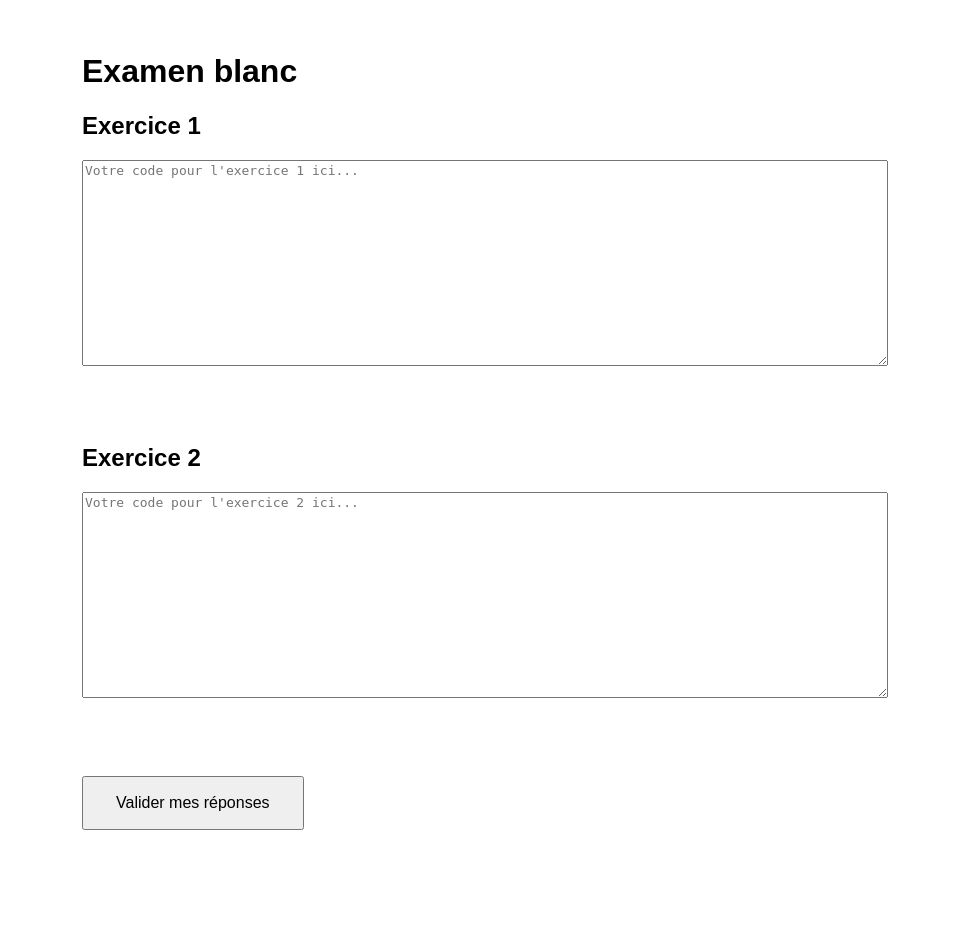
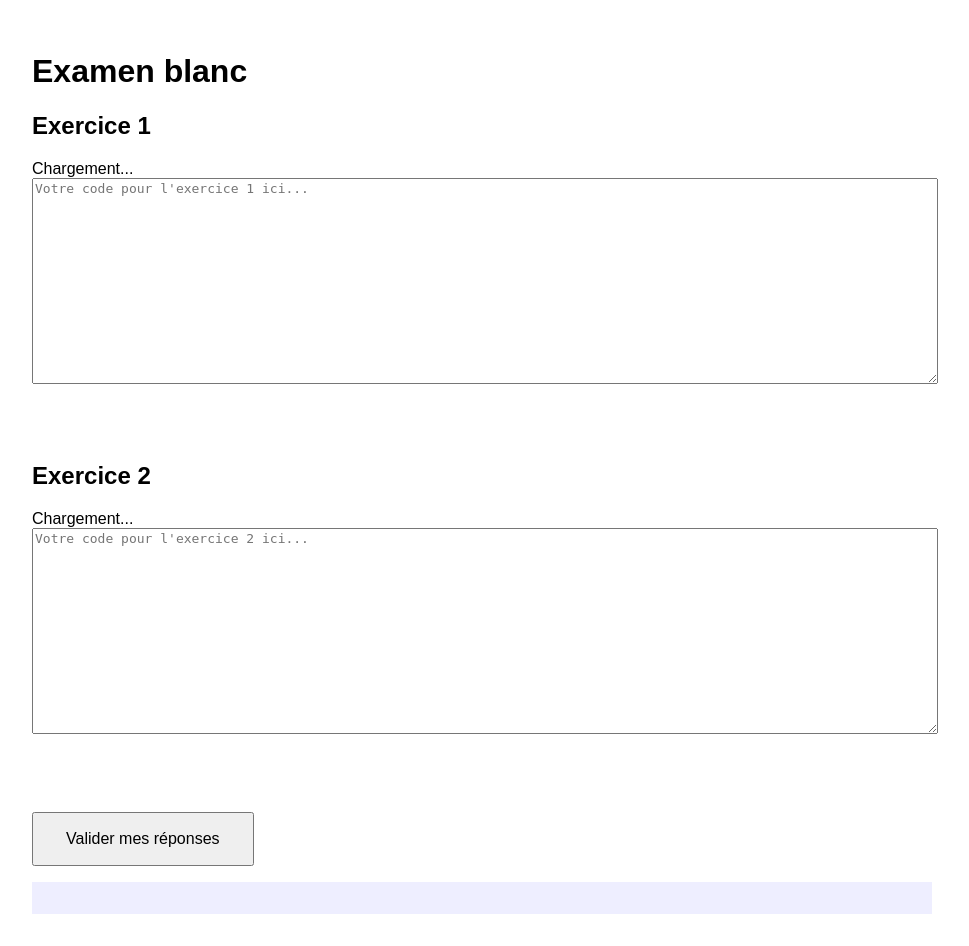
Before and after one commit to MathThibaud/chatbot-nsi, a Flask app: page /examen in a window 1280 px wide. Shown: the whole page, without its empty margins (158-1127 px from the left). Before the commit the page ends 830 px from the top, so only its background shows below. Run offline with Flask 3, Linux system fonts and the light colour scheme; data that the repository does not hold is empty; some libraries are stand-ins or nearby versions.

Commit message:
modif examen.html pour choix exercices

```diff
--- a/templates/examen.html
+++ b/templates/examen.html
@@ -1,14 +1,14 @@
 <!DOCTYPE html>
 <html lang="fr">
 <head>
-  <meta charset="UTF-8" />
-  <meta name="viewport" content="width=device-width, initial-scale=1.0"/>
-  <title>Examen Blanc</title>
+  <meta charset="UTF-8">
+  <meta name="viewport" content="width=device-width, initial-scale=1.0">
+  <title>Examen blanc</title>
   <link rel="stylesheet" href="https://cdnjs.cloudflare.com/ajax/libs/highlight.js/11.8.0/styles/default.min.css">
   <style>
     body {
       font-family: Arial, sans-serif;
-      max-width: 800px;
+      max-width: 900px;
       margin: auto;
       padding: 2em;
     }
@@ -28,7 +28,7 @@
     button {
       padding: 1em 2em;
       font-size: 1em;
-      margin-bottom: 2em;
+      cursor: pointer;
     }
     .exercice {
       margin-bottom: 3em;
@@ -37,7 +37,6 @@
       background: #eef;
       padding: 1em;
       margin-top: 1em;
-      white-space: pre-wrap;
     }
   </style>
 </head>
@@ -46,50 +45,55 @@
 
   <div class="exercice" id="ex1">
     <h2>Exercice 1</h2>
-    <div id="enonce1"></div>
+    <div id="ex1-enonce">Chargement...</div>
     <textarea id="code1" placeholder="Votre code pour l'exercice 1 ici..."></textarea>
   </div>
 
   <div class="exercice" id="ex2">
     <h2>Exercice 2</h2>
-    <div id="enonce2"></div>
+    <div id="ex2-enonce">Chargement...</div>
     <textarea id="code2" placeholder="Votre code pour l'exercice 2 ici..."></textarea>
   </div>
 
   <button onclick="validerReponses()">Valider mes réponses</button>
-
-  <div id="resultat"></div>
+  <div id="resultat" class="feedback"></div>
 
   <script src="https://cdnjs.cloudflare.com/ajax/libs/highlight.js/11.8.0/highlight.min.js"></script>
   <script>hljs.highlightAll();</script>
 
   <script>
-    async function chargerEnonces() {
-      const res = await fetch("/get_examen");
-      const data = await res.json();
-      document.getElementById("enonce1").innerHTML = data.exercice1;
-      document.getElementById("enonce2").innerHTML = data.exercice2;
-      hljs.highlightAll();
-    }
+    // Chargement des énoncés au chargement de la page
+    window.onload = async function () {
+      const response = await fetch("/get_examen");
+      const data = await response.json();
 
+      document.getElementById("ex1-enonce").innerHTML = data.exercice1 || "❌ Problème avec l'exercice 1";
+      document.getElementById("ex2-enonce").innerHTML = data.exercice2 || "❌ Problème avec l'exercice 2";
+
+      // Reinitialise la coloration syntaxique après insertion HTML
+      document.querySelectorAll("pre code").forEach(block => hljs.highlightElement(block));
+    };
+
+    // Validation et envoi pour correction
     async function validerReponses() {
       const code1 = document.getElementById("code1").value;
       const code2 = document.getElementById("code2").value;
       const resultatDiv = document.getElementById("resultat");
 
-      resultatDiv.innerHTML = "<p>Analyse en cours...</p>";
+      resultatDiv.innerHTML = "<p>Correction en cours...</p>";
 
-      const response = await fetch("/api/evaluer", {
+      const response = await fetch("/correction-examen", {
         method: "POST",
         headers: { "Content-Type": "application/json" },
-        body: JSON.stringify({ reponse1: code1, reponse2: code2 })
+        body: JSON.stringify({
+          reponse1: code1,
+          reponse2: code2
+        })
       });
 
       const data = await response.json();
-      resultatDiv.innerHTML = `<div class="feedback"><pre>${data.response}</pre></div>`;
+      resultatDiv.innerHTML = `<pre>${data.response}</pre>`;
     }
-
-    window.onload = chargerEnonces;
   </script>
 </body>
 </html>
```
